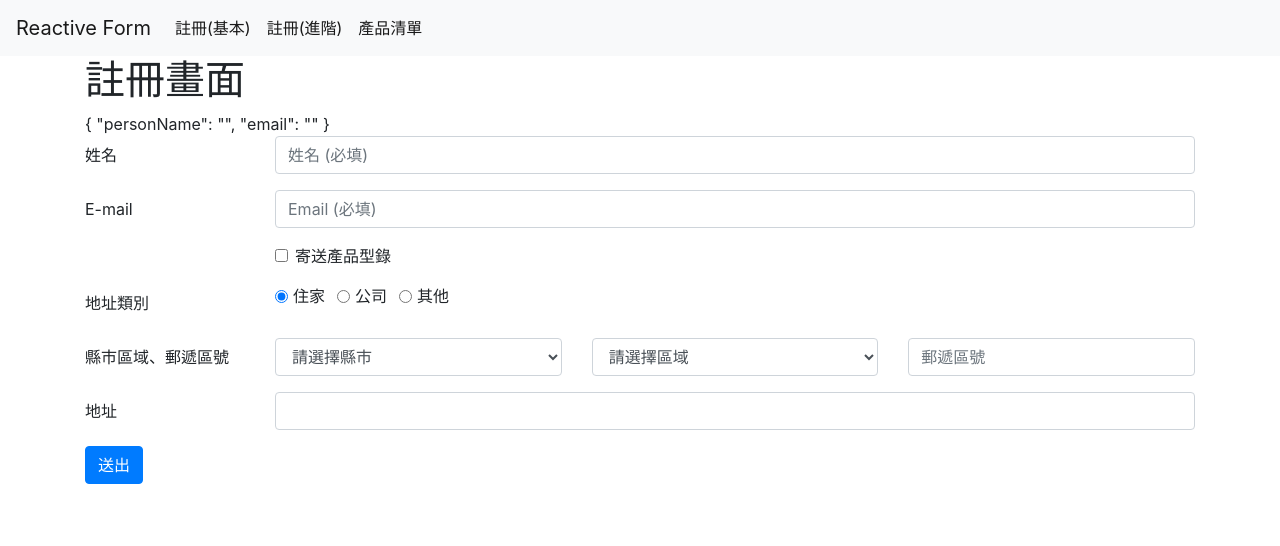
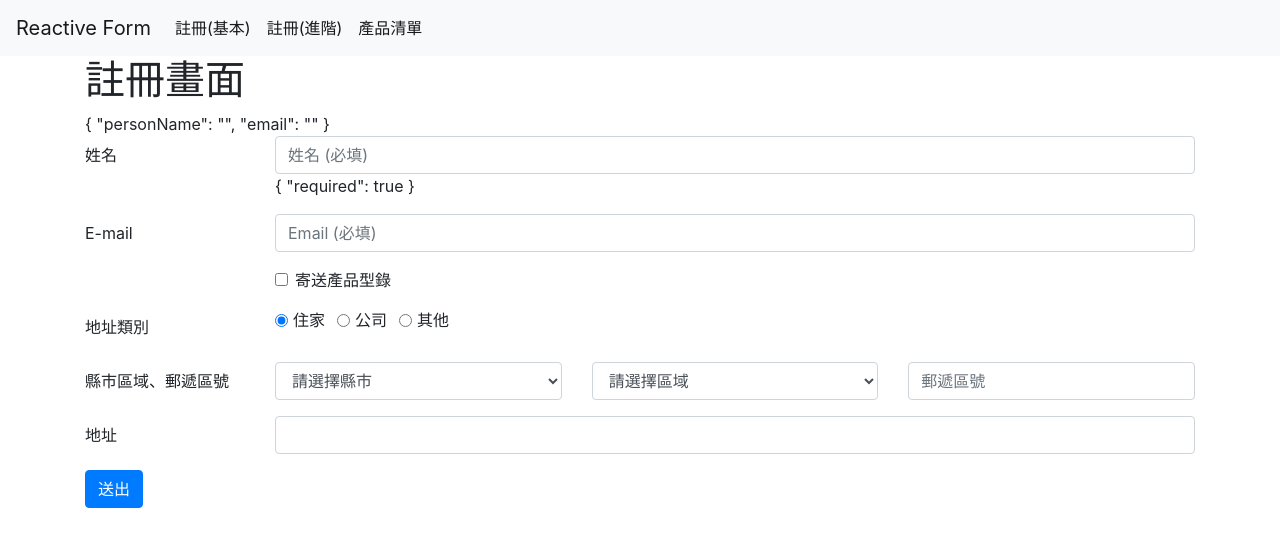
Before and after one commit to SHANG-TING/20181110-angular-beginner-form, an Angular app: page /signup in a window 1280 px wide. Shown: the top 546 px of the page. Built offline with nearby package versions, Linux system fonts and the light colour scheme.

Commit message:
定義一個 personName 的 formcontrol 顯示 errors

```diff
--- a/src/app/signup/signup.component.html
+++ b/src/app/signup/signup.component.html
@@ -8,9 +8,11 @@
       <input type="text"
              class="form-control"
              name="personName"
+             #personName="ngModel"
              ngModel
              placeholder="姓名 (必填)"
              required>
+      {{ personName.errors | json }}
     </div>
   </div>
   <div class="form-group row">
```
